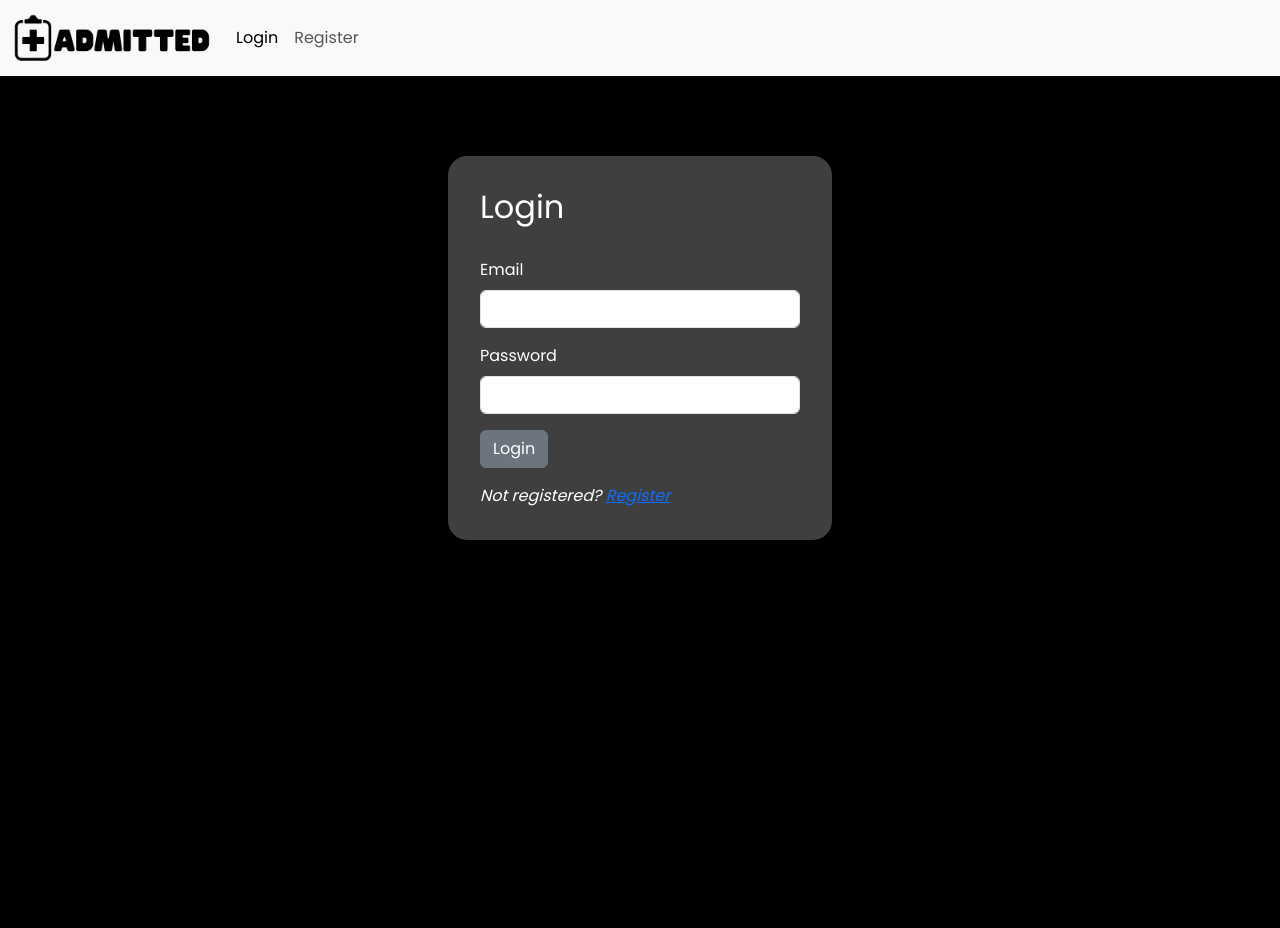
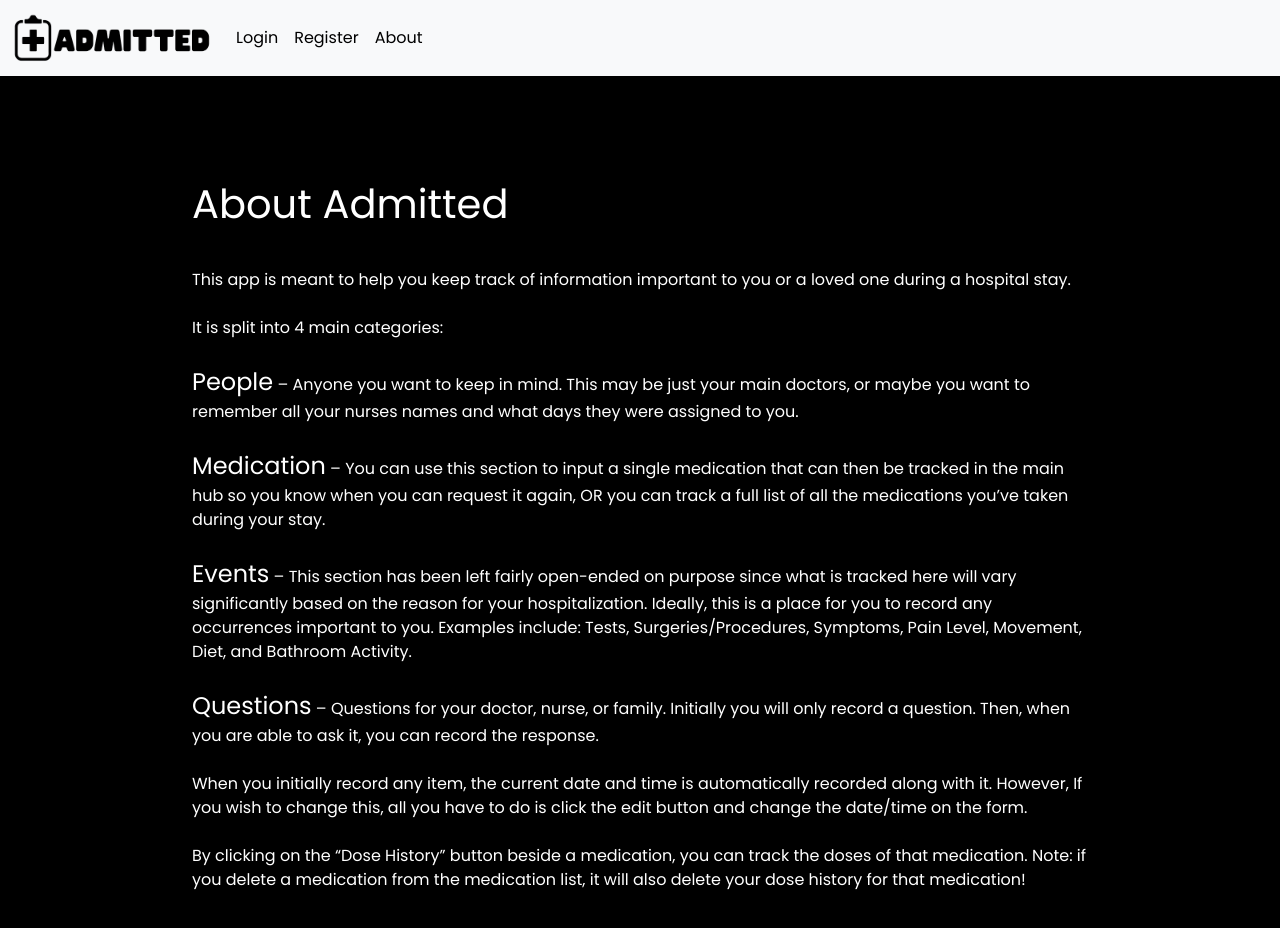
Before and after one commit to guacajoely/Admitted, a React (Create React App) app in the folder Admitted/Client/admitted/: page /about in a window 1280 px wide. Before the commit this address led to /login. Shown: the top 928 px of the page. Before the commit the page ends 800 px from the top, so only its background shows below. Built offline with nearby package versions, Linux system fonts and the light colour scheme; a web font is replaced by a local one.

Commit message:
added about page and CSS changes

```diff
--- /dev/null
+++ b/Admitted/Client/admitted/src/Components/About.js
@@ -0,0 +1,18 @@
+export const About = () => {
+
+    return (
+        <container className="about-section">
+            <div className="about-text">
+            <h1 style={{marginBottom: "1em"}}>About Admitted</h1>
+                This app is meant to help you keep track of information important to you or a loved one during a hospital stay.<br></br><br></br>
+                It is split into 4 main categories:<br></br><br></br>
+                <span style={{fontSize: "1.5em"}}>People</span> – Anyone you want to keep in mind. This may be just your main doctors, or maybe you want to remember all your nurses names and what days they were assigned to you.<br></br><br></br>
+                <span style={{fontSize: "1.5em"}}>Medication</span> – You can use this section to input a single medication that can then be tracked in the main hub so you know when you can request it again, OR you can track a full list of all the medications you’ve taken during your stay.<br></br><br></br>
+                <span style={{fontSize: "1.5em"}}>Events</span> – This section has been left fairly open-ended on purpose since what is tracked here will vary significantly based on the reason for your hospitalization. Ideally, this is a place for you to record any occurrences important to you. Examples include: Tests, Surgeries/Procedures, Symptoms, Pain Level, Movement, Diet, and Bathroom Activity.<br></br><br></br>
+                <span style={{fontSize: "1.5em"}}>Questions</span> – Questions for your doctor, nurse, or family. Initially you will only record a question. Then, when you are able to ask it, you can record the response.<br></br><br></br>
+                When you initially record any item, the current date and time is automatically recorded along with it. However, If you wish to change this, all you have to do is click the edit button and change the date/time on the form.<br></br><br></br>
+                By clicking on the “Dose History” button beside a medication, you can track the doses of that medication. Note: if you delete a medication from the medication list, it will also delete your dose history for that medication!
+            </div>
+        </container>
+    )
+}
--- a/Admitted/Client/admitted/src/Components/AppViews.js
+++ b/Admitted/Client/admitted/src/Components/AppViews.js
@@ -13,6 +13,7 @@ import { QuestionForm } from "./Questions/QuestionForm.js";
 import { QuestionEdit } from "./Questions/QuestionEdit.js";
 import { MedDoseList } from "./MedDose/MedDoseList.js";
 import { MedDoseEdit } from "./MedDose/MedDoseEdit.js";
+import { About } from "./About.js";
 
 export default function ApplicationViews() {
 
@@ -31,6 +32,7 @@ export default function ApplicationViews() {
         <Route path="/questions/edit/:questionId" element={<QuestionEdit />} />
         <Route path="/medDose/:medId" element={<MedDoseList />} />
         <Route path="/medDose/edit/:doseId" element={<MedDoseEdit />} />
+        <Route path="/about" element={<About />} />
       </Routes>
    );
 
--- a/Admitted/Client/admitted/src/Components/Authorize.js
+++ b/Admitted/Client/admitted/src/Components/Authorize.js
@@ -2,6 +2,7 @@ import React from "react"
 import { Route, Routes, Navigate } from "react-router-dom";
 import Login from "./Login";
 import Register from "./Register";
+import { About } from "./About.js";
 
 export default function Authorize({ setIsLoggedIn }) {
 
@@ -9,6 +10,7 @@ export default function Authorize({ setIsLoggedIn }) {
         <Routes>
             <Route path="/login" element={<Login setIsLoggedIn={setIsLoggedIn} />} />
             <Route path="/register" element={<Register setIsLoggedIn={setIsLoggedIn} />} />
+            <Route path="/about" element={<About />} />
             {!localStorage.getItem("user") ?
                 <Route path="*" element={<Navigate to="/login" />} />
                 :
--- a/Admitted/Client/admitted/src/Components/Dashboard/Dashboard.css
+++ b/Admitted/Client/admitted/src/Components/Dashboard/Dashboard.css
@@ -1,8 +1,8 @@
 @import url('https://fonts.googleapis.com/css2?family=Pompiere&family=Poppins&display=swap');
 
 
-/* mobile specific styling */
-@media only screen and (max-width: 800px) {
+/* responsive styling */
+@media only screen and (max-width: 768px) {
 
     .admission-section{
         flex-direction: column;
@@ -21,18 +21,17 @@
     }
 }
 
-
-::-webkit-scrollbar {
+/* ::-webkit-scrollbar {
     width: 13px
   }
 
   ::-webkit-scrollbar-track {
-    background: lightgray;
+    background: black;
   }
 
   ::-webkit-scrollbar-thumb {
-    background: darkgrey
-  }
+    background: rgb(248,249,250);
+  } */
 
 body{
     background-color: black;
@@ -60,6 +59,7 @@ body{
     margin: 1em;
     display: flex;
     justify-content: space-between;
+    border-radius: 20px;
 }
 
 .empty-box{
@@ -112,6 +112,7 @@ body{
     margin: 1em;
     background-color: lightgray;
     overflow: auto;
+    border-radius: 20px;
 }
 
 table {
@@ -141,7 +142,7 @@ th:last-child, td:last-child{
     color: white;
     background-color: rgb(63, 63, 63);
     padding: 2em;
-    border-radius: 5%;
+    border-radius: 20px;
     width: fit-content;
 }
 
@@ -171,3 +172,13 @@ th:last-child, td:last-child{
     max-width: 40em;
     min-width: 10em;
 }
+
+.about-section{
+    margin: 5em;
+}
+
+.about-text{
+    margin: 5em auto;
+    width: 70%;
+    color: white;
+}
--- a/Admitted/Client/admitted/src/Components/Header.js
+++ b/Admitted/Client/admitted/src/Components/Header.js
@@ -18,7 +18,7 @@ export default function Header({ isLoggedIn, setIsLoggedIn }) {
                         { /* When isLoggedIn === true, we will render the Home link */}
                         {isLoggedIn &&
                             <NavItem>
-                                <NavLink tag={RRNavLink} to="/">Home</NavLink>
+                                <NavLink style={{color:"black"}} tag={RRNavLink} to="/">Home</NavLink>
                             </NavItem>
                         }
                     </Nav>
@@ -26,7 +26,10 @@ export default function Header({ isLoggedIn, setIsLoggedIn }) {
                         {isLoggedIn &&
                             <>
                                 <NavItem>
-                                        <NavLink tag={RRNavLink} onClick={() => {
+                                    <NavLink style={{color:"black"}} tag={RRNavLink} to="/about">About</NavLink>
+                                </NavItem>
+                                <NavItem>
+                                        <NavLink style={{color:"black"}} tag={RRNavLink} onClick={() => {
                                             logout()
                                             setIsLoggedIn(false)
                                         }}>Logout</NavLink>
@@ -36,10 +39,13 @@ export default function Header({ isLoggedIn, setIsLoggedIn }) {
                         {!isLoggedIn &&
                             <>
                                 <NavItem>
-                                    <NavLink tag={RRNavLink} to="/login">Login</NavLink>
+                                    <NavLink style={{color:"black"}} tag={RRNavLink} to="/login">Login</NavLink>
                                 </NavItem>
                                 <NavItem>
-                                    <NavLink tag={RRNavLink} to="/register">Register</NavLink>
+                                    <NavLink style={{color:"black"}} tag={RRNavLink} to="/register">Register</NavLink>
+                                </NavItem>
+                                <NavItem>
+                                    <NavLink style={{color:"black"}} tag={RRNavLink} to="/about">About</NavLink>
                                 </NavItem>
                             </>
                         }
--- a/Admitted/Client/admitted/src/Components/Medication/MedicationList.js
+++ b/Admitted/Client/admitted/src/Components/Medication/MedicationList.js
@@ -17,7 +17,7 @@ export const MedicationList = ({ admissionId }) => {
 
     const handleDeleteButton = (event) => {
         event.preventDefault();
-        const results = (window.confirm('Are you sure you want to delete this medication?'))
+        const results = (window.confirm('This will also delete the dose history for this medication! Are you sure you want to delete this medication?'))
         const [, medId] = event.target.id.split("--")
         const parsedId = parseInt(medId)
 
--- a/Admitted/Client/admitted/src/Components/Questions/QuestionEdit.js
+++ b/Admitted/Client/admitted/src/Components/Questions/QuestionEdit.js
@@ -67,6 +67,7 @@ export const QuestionEdit = () => {
                     <Input
                         className="question-input med-text-input"
                         type="textarea"
+                        rows="5" cols="40"
                         id="questionText"
                         value={editedQuestion.questionText}
                         onChange={
@@ -99,6 +100,7 @@ export const QuestionEdit = () => {
                     <Input
                         className="question-input med-text-input"
                         type="textarea"
+                        rows="5" cols="40"
                         id="answerText"
                         value={editedQuestion.answerText}
                         onChange={
--- a/Admitted/Client/admitted/src/Components/Questions/QuestionForm.js
+++ b/Admitted/Client/admitted/src/Components/Questions/QuestionForm.js
@@ -46,6 +46,7 @@ export const QuestionForm = () => {
                         className="question-input med-text-input"
                         type="textarea"
                         id="questionText"
+                        rows="5" cols="40"
                         value={newQuestion.questionText}
                         onChange={
                             (event) => {
```
